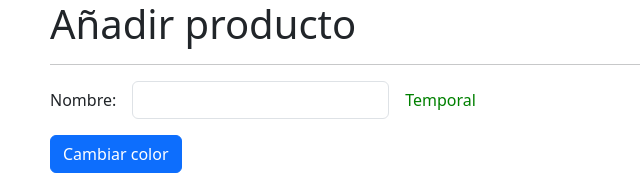
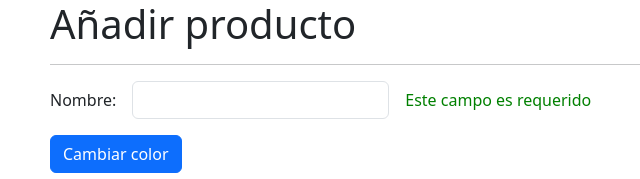
Before and after one commit to FranRDev/CursoAngularDeCeroAExpertoFernandoHerrera, an Angular app in the folder 11-directivas-senhales/: page /productos/producto in a window 1280 px wide. Shown: the top 179 px of the page, without its empty margins (32-672 px from the left). Built offline with nearby package versions, Linux system fonts and the light colour scheme.

Commit message:
Clase 321. Cambiar el mensaje de la etiqueta

```diff
--- a/11-directivas-senhales/src/app/productos/pages/producto/producto.component.html
+++ b/11-directivas-senhales/src/app/productos/pages/producto/producto.component.html
@@ -12,7 +12,7 @@
     </div>
 
     <div class="col-auto">
-      <span etiquetaPersonalizada [color]="color">Temporal</span>
+      <span etiquetaPersonalizada [color]="color" [errores]="formulario.get('nombre')?.errors">Temporal</span>
     </div>
   </div>
 
--- a/11-directivas-senhales/src/app/shared/directivas/etiqueta-personalizada.directive.ts
+++ b/11-directivas-senhales/src/app/shared/directivas/etiqueta-personalizada.directive.ts
@@ -1,4 +1,5 @@
 import { Directive, ElementRef, Input, OnInit } from '@angular/core';
+import { ValidationErrors } from '@angular/forms';
 
 @Directive({
   selector: '[etiquetaPersonalizada]'
@@ -10,8 +11,15 @@ export class EtiquetaPersonalizadaDirective implements OnInit {
     this.establecerEstilo();
   }
 
+  @Input() set errores(valor: ValidationErrors | null | undefined) {
+    this._errores = valor;
+    console.log(this._errores);
+    this.establecerMensajeError();
+  }
+
   private elementoHtml?: ElementRef<HTMLElement>;
   private _color: string = 'red';
+  private _errores?: ValidationErrors | null | undefined;
 
   constructor(private elemento: ElementRef<HTMLElement>) {
     // console.log('Directiva constructor');
@@ -29,4 +37,30 @@ export class EtiquetaPersonalizadaDirective implements OnInit {
     this.elementoHtml!.nativeElement.style.color = this._color;
   }
 
+  establecerMensajeError(): void {
+    if (!this.elementoHtml) { return; }
+
+    if (!this._errores) {
+      this.elementoHtml.nativeElement.innerText = 'No hay errores';
+      return;
+    }
+
+    const errores = Object.keys(this._errores);
+
+    if (errores.includes('required')) {
+      this.elementoHtml.nativeElement.innerText = 'Este campo es requerido';
+      return;
+    }
+
+    if (errores.includes('minlength')) {
+      this.elementoHtml.nativeElement.innerText = 'Debe tener más de 6 caracteres';
+      return;
+    }
+
+    if (errores.includes('email')) {
+      this.elementoHtml.nativeElement.innerText = 'El formato de correo no es válido';
+      return;
+    }
+  }
+
 }
```
